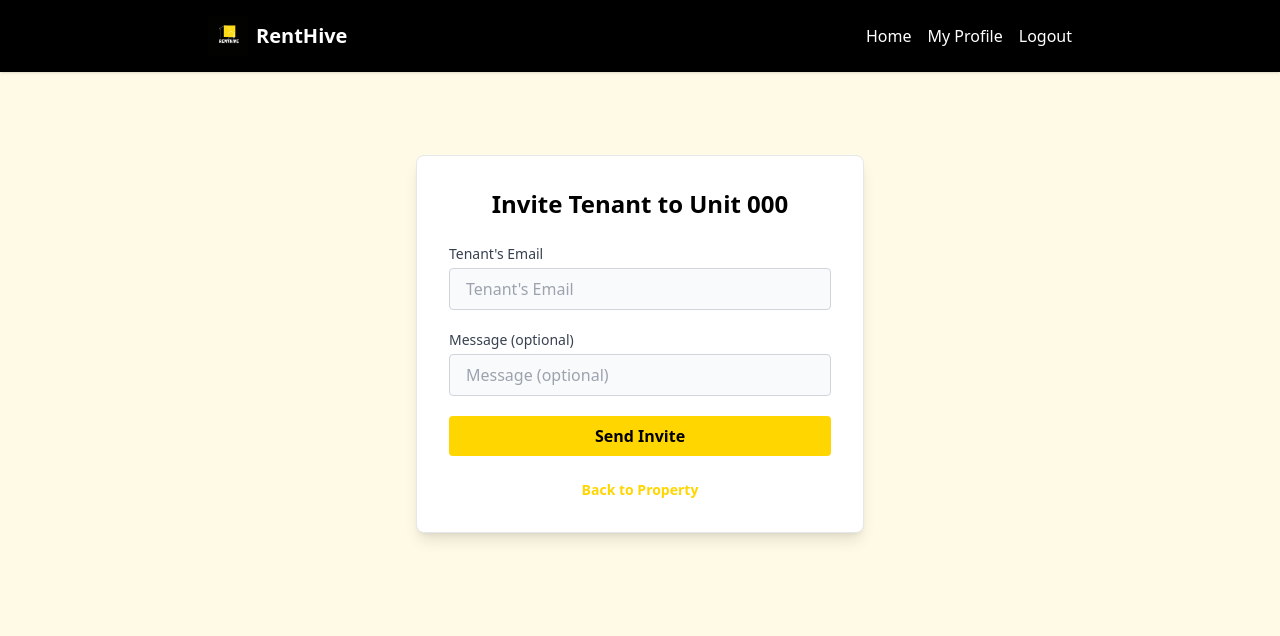
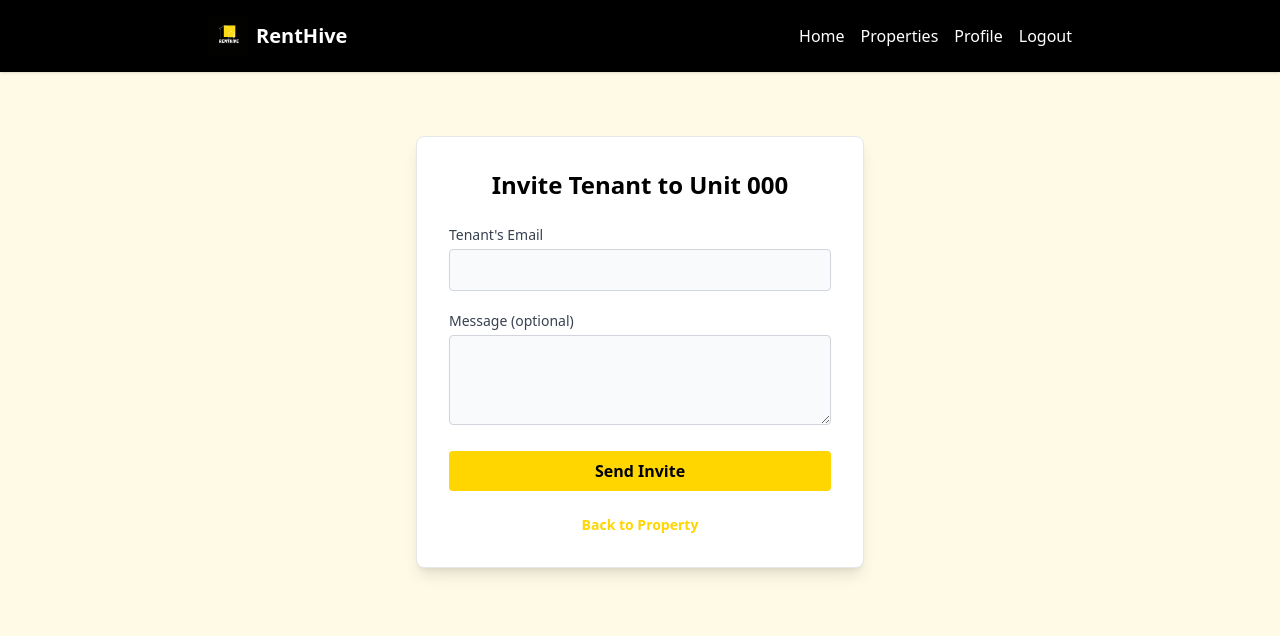
Before and after one commit to VictorMundia/RentHiveDev, a Django app: page /properties/unit/1/invite/ in a window 1280 px wide. Shown: the top 636 px of the page. Run offline with Django 5.2, Linux system fonts and the light colour scheme; a user stored in the database is signed in; tables that the repository leaves empty hold one stand-in row (values such as "Sample post"); some libraries are stand-ins or nearby versions.

Commit message:
Nav bar changes

```diff
--- a/renthive/templates/base.html
+++ b/renthive/templates/base.html
@@ -34,14 +34,21 @@
     </a>
     <div class="space-x-4 flex items-center">  {# Container for navigation links #}
       {% if user.is_authenticated and user.user_type == 'tenant' %}  {# If user is logged in as tenant #}
-      <a href="/" class="text-white hover:text-primary">Home</a>  {# Home link #}
-      <a href="{% url 'users:tenant_profile' %}" class="text-white hover:text-primary">My Profile</a>  {# Tenant profile link #}
-      <a href="{% url 'logout' %}" class="text-white hover:text-primary">Logout</a>  {# Logout link #}
+      <a href="/" class="text-white hover:text-primary">Home</a>
+      <a href="/properties/" class="text-white hover:text-primary">Properties</a>
+      <a href="{% url 'users:tenant_profile' %}" class="text-white hover:text-primary">Profile</a>
+      <form method="post" action="{% url 'logout' %}" class="inline">
+        {% csrf_token %}
+        <button type="submit" class="text-white hover:text-primary bg-transparent border-0 p-0 m-0 cursor-pointer">Logout</button>
+      </form>
       {% elif user.is_authenticated and user.user_type == 'owner' %}  {# If user is logged in as owner #}
-      <a href="/" class="text-white hover:text-primary">Home</a>  {# Home link #}
-      <a href="/properties/" class="text-white hover:text-primary">Properties</a>  {# Properties link #}
-      <a href="/users/profile/" class="text-white hover:text-primary">Profile</a>  {# Owner profile link #}
-      <a href="{% url 'logout' %}" class="text-white hover:text-primary">Logout</a>  {# Logout link #}
+      <a href="/" class="text-white hover:text-primary">Home</a>
+      <a href="/properties/" class="text-white hover:text-primary">Properties</a>
+      <a href="/users/profile/" class="text-white hover:text-primary">Profile</a>
+      <form method="post" action="{% url 'logout' %}" class="inline">
+        {% csrf_token %}
+        <button type="submit" class="text-white hover:text-primary bg-transparent border-0 p-0 m-0 cursor-pointer">Logout</button>
+      </form>
       {% else %}  {# If user is not authenticated #}
       <a href="/" class="text-white hover:text-primary">Home</a>  {# Home link #}
       <a href="/properties/" class="text-white hover:text-primary">Properties</a>  {# Properties link #}
--- a/renthive/templates/properties/invite_tenant.html
+++ b/renthive/templates/properties/invite_tenant.html
@@ -1,4 +1,5 @@
 {% extends 'base.html' %}  {# Inherit from the base template #}
+{% load form_extras %}
 {% block title %}Invite Tenant{% endblock %}  {# Set the page title #}
 {% block content %}  {# Start the content block #}
 <div class="flex flex-col items-center justify-center min-h-[60vh] py-8">  {# Center the content vertically and horizontally #}
@@ -11,24 +12,18 @@
     {% endif %}  {# End if form.errors #}
     <form method="post" class="space-y-5">  {# Start the form, POST method #}
       {% csrf_token %}  {# CSRF protection token #}
-      {% for field in form %}  {# Loop through each form field #}
-        <div>  {# Field container #}
-          <label for="{{ field.id_for_label }}" class="block text-sm font-medium text-gray-700 mb-1">{{ field.label }}</label>  {# Field label #}
-          {% if field.widget.input_type == 'textarea' %}  {# If the field is a textarea #}
-            <textarea name="{{ field.html_name }}" id="{{ field.id_for_label }}" class="w-full px-4 py-2 border border-gray-300 rounded focus:outline-none focus:ring-2 focus:ring-primary focus:border-primary bg-gray-50" placeholder="{{ field.label }}">{{ field.value|default_if_none:'' }}</textarea>  {# Render textarea with value #}
-          {% elif field.widget.input_type == 'email' %}  {# If the field is an email input #}
-            <input type="email" name="{{ field.html_name }}" id="{{ field.id_for_label }}" class="w-full px-4 py-2 border border-gray-300 rounded focus:outline-none focus:ring-2 focus:ring-primary focus:border-primary bg-gray-50" placeholder="Enter tenant's email" value="{{ field.value|default_if_none:'' }}" />  {# Render email input #}
-          {% else %}  {# For all other input types #}
-            <input type="{{ field.widget.input_type }}" name="{{ field.html_name }}" id="{{ field.id_for_label }}" class="w-full px-4 py-2 border border-gray-300 rounded focus:outline-none focus:ring-2 focus:ring-primary focus:border-primary bg-gray-50" placeholder="{{ field.label }}" value="{{ field.value|default_if_none:'' }}" />  {# Render generic input #}
-          {% endif %}  {# End input type check #}
-          {% if field.help_text and not field.errors %}  {# If help text exists and no errors #}
-            <p class="text-xs text-gray-500 mt-1">{{ field.help_text }}</p>  {# Show help text #}
-          {% endif %}  {# End help text check #}
-          {% if field.errors %}  {# If there are field errors #}
-            <p class="text-xs text-red-600 mt-1">{{ field.errors|striptags }}</p>  {# Show error messages #}
-          {% endif %}  {# End field errors check #}
-        </div>  {# End field container #}
-      {% endfor %}  {# End for loop over form fields #}
+      {% for field in form %}
+        <div>
+          <label for="{{ field.id_for_label }}" class="block text-sm font-medium text-gray-700 mb-1">{{ field.label }}</label>
+          {{ field|add_class:'w-full px-4 py-2 border border-gray-300 rounded focus:outline-none focus:ring-2 focus:ring-primary focus:border-primary bg-gray-50' }}
+          {% if field.help_text and not field.errors %}
+            <p class="text-xs text-gray-500 mt-1">{{ field.help_text }}</p>
+          {% endif %}
+          {% if field.errors %}
+            <p class="text-xs text-red-600 mt-1">{{ field.errors|striptags }}</p>
+          {% endif %}
+        </div>
+      {% endfor %}
       <button type="submit" class="w-full bg-primary text-black font-semibold py-2 rounded hover:bg-black hover:text-primary transition">Send Invite</button>  {# Submit button #}
     </form>  {# End form #}
     <div class="mt-6 text-center text-sm text-gray-600">  {# Back link container #}
--- a/renthive/templates/registration/login.html
+++ b/renthive/templates/registration/login.html
@@ -1,4 +1,6 @@
 {% extends 'base.html' %}  {# Inherit from the base template #}
+{% load static %}
+
 {% block title %}Login{% endblock %}  {# Set the page title to "Login" #}
 {% block content %}  {# Begin the content block #}
 <div class="flex flex-col items-center justify-center min-h-[60vh] py-8">  {# Center the content vertically and horizontally #}
--- a/renthive/templates/users/register.html
+++ b/renthive/templates/users/register.html
@@ -1,4 +1,6 @@
 {% extends 'base.html' %}  {# Inherit from the base template #}
+{% load static %}
+
 {% block title %}Register{% endblock %}  {# Set the page title to "Register" #}
 {% block content %}  {# Begin the content block #}
 <div class="flex flex-col items-center justify-center min-h-[60vh] py-8">  {# Center the content vertically and horizontally #}
```
Also changed, not shown: renthive/templates/properties/invite_tenant_property.html (+12 -8 lines).
